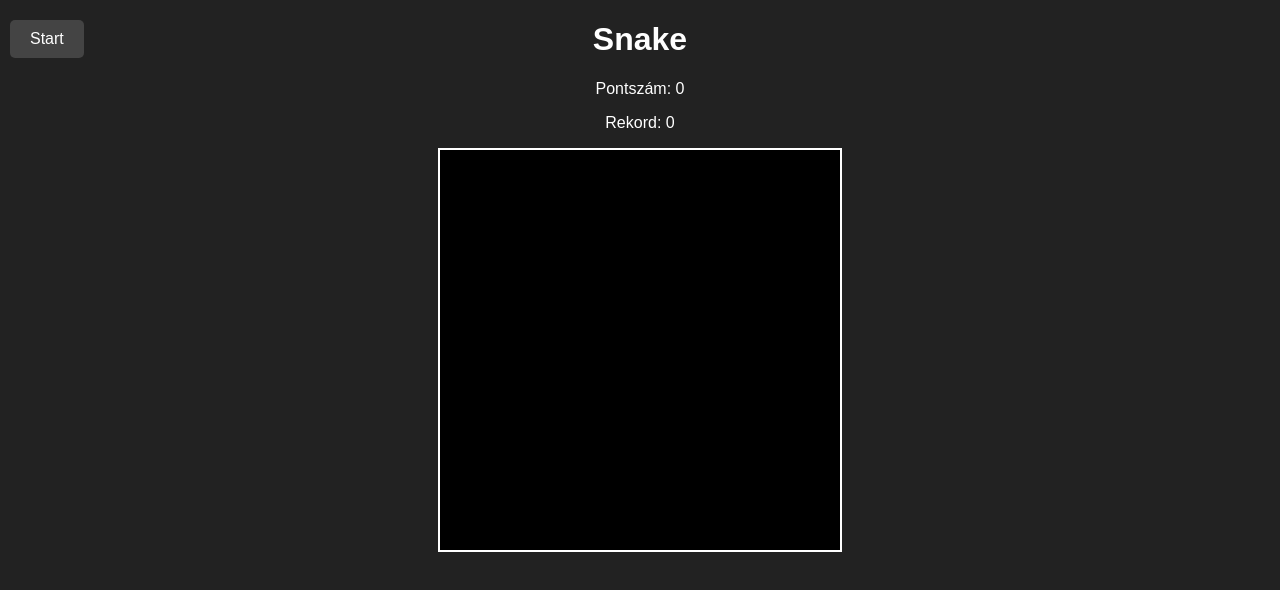
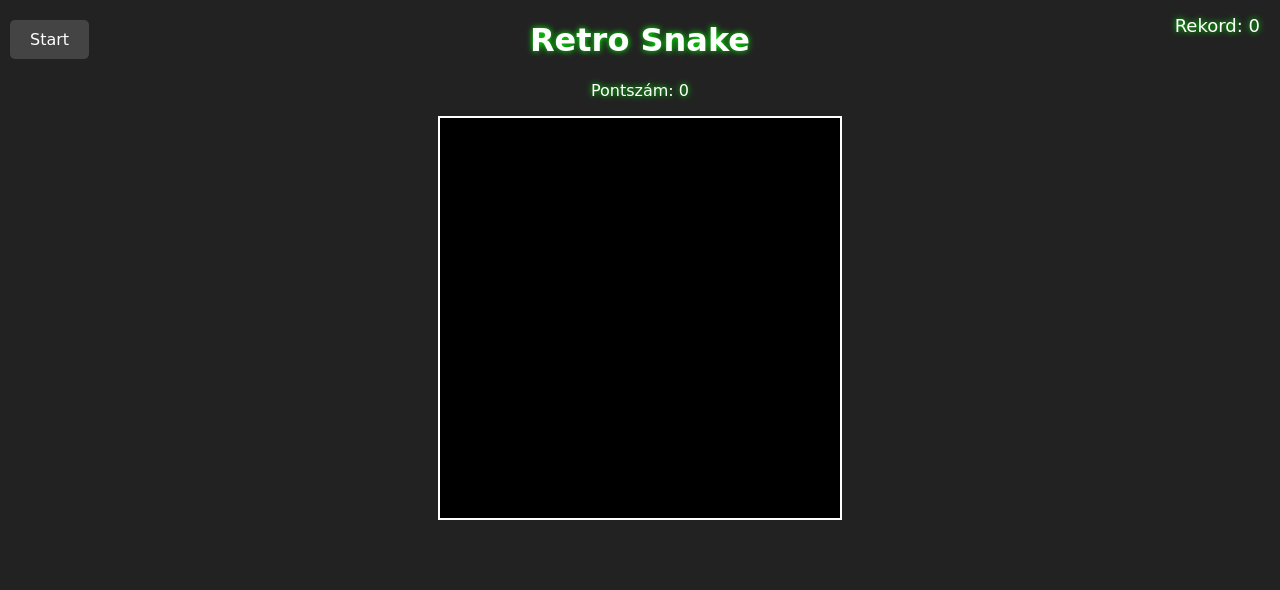
Before and after one commit to TarZoltan/snake, a plain HTML site: page index.html in a window 1280 px wide. Drawn offline with Linux system fonts and the light colour scheme.

Commit message:
UI upgrade

```diff
--- a/index.html
+++ b/index.html
@@ -11,9 +11,9 @@
         <button id="startButton">Start</button>
         <button id="pauseButton" style="display:none;">Szünet</button>
     </div>
-    <h1>Snake</h1>
+    <div class="high-score">Rekord: <span id="highScore">0</span></div>
+    <h1>Retro Snake</h1>
     <p>Pontszám: <span id="score">0</span></p>
-    <p>Rekord: <span id="highScore">0</span></p>
     <canvas id="gameCanvas" width="400" height="400"></canvas>
     <script src="script.js"></script>
 </body>
--- a/style.css
+++ b/style.css
@@ -1,8 +1,9 @@
 body {
     text-align: center;
-    font-family: Arial, sans-serif;
+    font-family: 'Press Start 2P', cursive;
     background-color: #222;
     color: white;
+    text-shadow: 0px 0px 6px #00ff00
 }
 canvas {
     border: 2px solid white;
@@ -17,9 +18,10 @@ button {
     color: white;
     border: none;
     border-radius: 5px;
+    font-family: 'Press Start 2P', cursive;
 }
 button:hover {
-    background-color: #665;
+    background-color: #00ff739c;
 }
 .controls {
     position: absolute;
@@ -28,3 +30,11 @@ button:hover {
     display: flex;
     gap: 10px;
 }
+.high-score {
+    position: absolute;
+    top: 10px;
+    right: 10px;
+    font-size: 18px;
+    padding: 5px 10px;
+    border-radius: 5px;
+}
```
